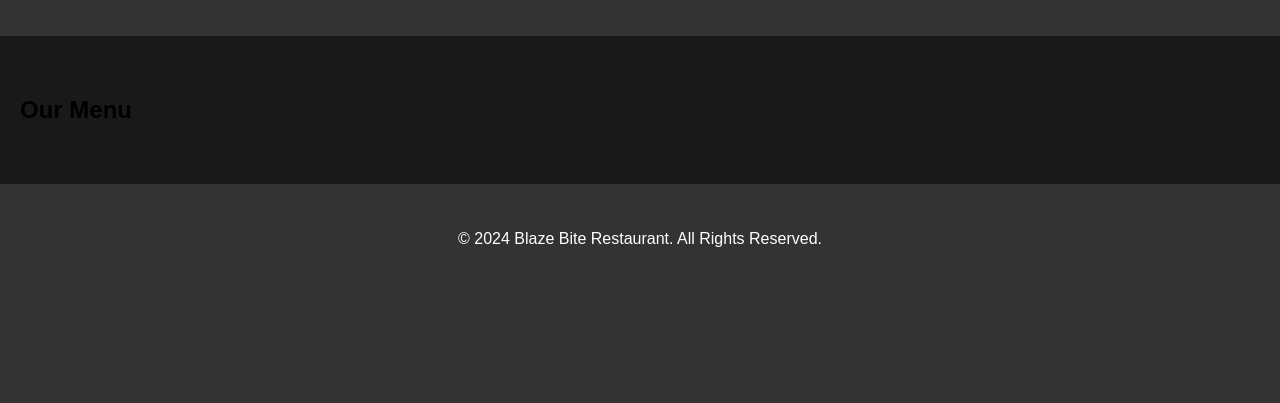
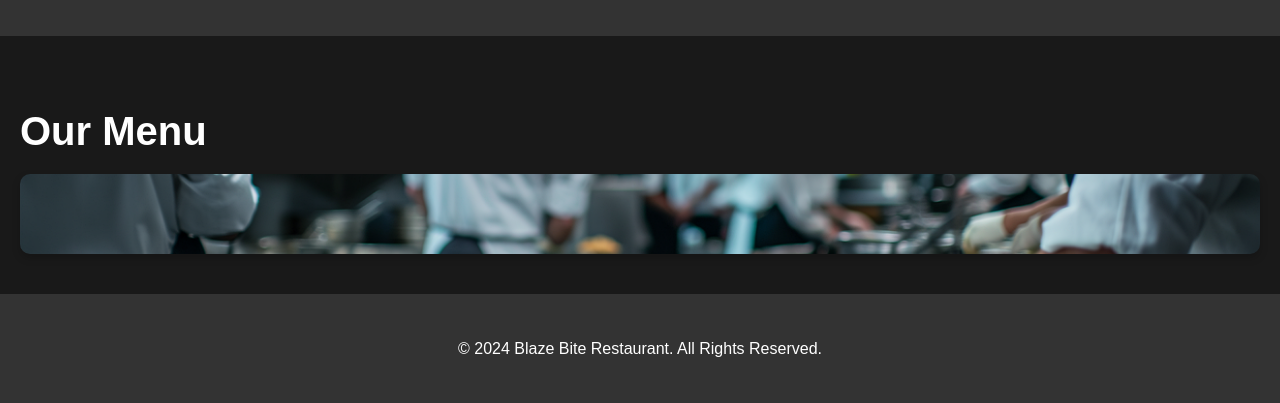
Before and after one commit to dmuresanu/blaze-bite-website, a Django app: page /menu/ in a window 1280 px wide. Shown: the part 114-517 px from the top of the page. Run offline with Django 5.2, Linux system fonts and the light colour scheme; data that the repository does not hold is empty.

Commit message:
Update menu.html with background image and inline styling for heading text color

```diff
--- a/core/templates/menu.html
+++ b/core/templates/menu.html
@@ -4,7 +4,7 @@
 {% block title %}Menu - Restaurant{% endblock %}
 
 {% block content %}
-    <h2>Our Menu</h2>
+    <h2 style="color: white; font-size: 2.5em; margin-bottom: 20px;">Our Menu</h2>
 
     <div class="menu-items">
         {% for item in menu_items %}
--- a/static/css/style.css
+++ b/static/css/style.css
@@ -3,7 +3,7 @@ body {
     font-family: Arial, sans-serif;
     margin: 0;
     padding: 0;
-    background-color:  rgba(0, 0, 0, 0.8);
+    background-color: rgba(0, 0, 0, 0.8);
     overflow-x: hidden; /* Prevents horizontal scrolling */
 }
 
@@ -184,10 +184,16 @@ body.homepage main {
     grid-template-columns: repeat(auto-fill, minmax(300px, 1fr));
     gap: 20px;
     margin-top: 20px;
+    background-image: url("/static/images/menu-bg.png"); /* Background image for menu section */
+    background-size: cover;
+    background-position: center;
+    padding: 40px 20px;
+    border-radius: 10px;
+    box-shadow: 0 4px 8px rgba(0, 0, 0, 0.2);
 }
 
 .menu-item {
-    background-color: #fff;
+    background-color: rgba(255, 255, 255, 0.8); /* Semi-transparent background for readability */
     padding: 15px;
     border-radius: 10px;
     box-shadow: 0 4px 8px rgba(0, 0, 0, 0.1);
@@ -199,6 +205,7 @@ body.homepage main {
     height: auto;
     border-radius: 8px;
 }
+
 
 .menu-item h3 {
     font-size: 1.4em;
@@ -252,7 +259,7 @@ footer a:hover {
 .booking-form {
     max-width: 600px;
     margin: 0 auto;
-    background-color:  rgba(0, 0, 0, 0.8);
+    background-color: rgba(0, 0, 0, 0.8);
     padding: 80px;
     border-radius: 8px;
     box-shadow: 0 4px 8px rgba(0, 0, 0, 0.1);
--- /dev/null
+++ b/static/images/twilio_2FA_recovery_code.txt
@@ -0,0 +1 @@
+14TJW5CNWSJJ5H1MHVFA83DM
```
Also changed, not shown: static/images/menu-bg.png (added).
